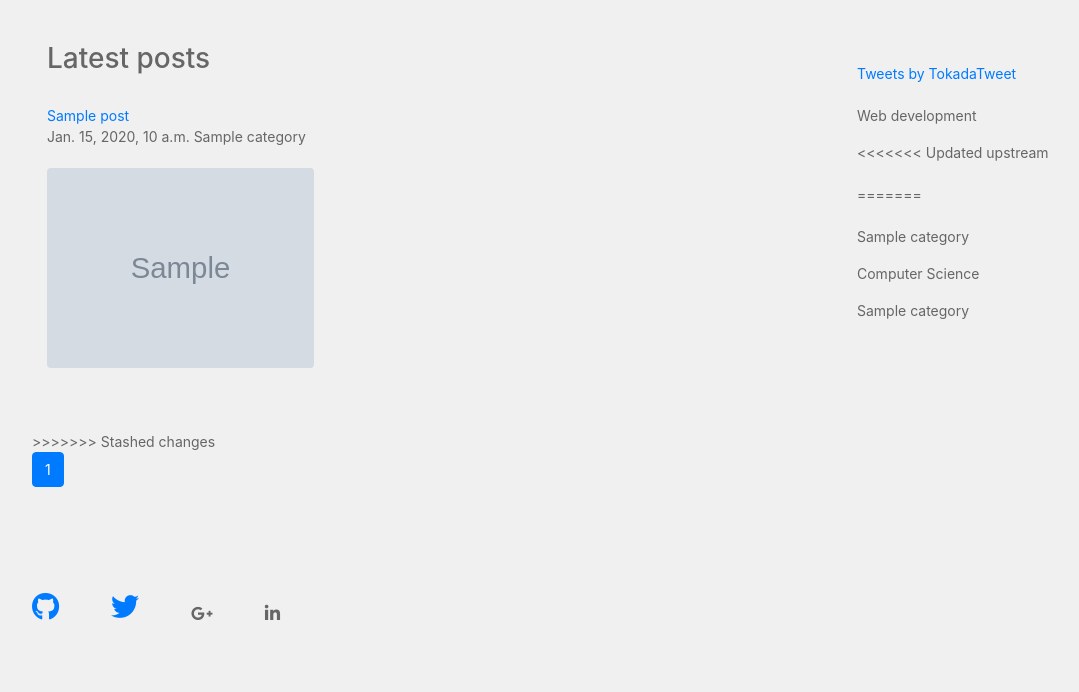
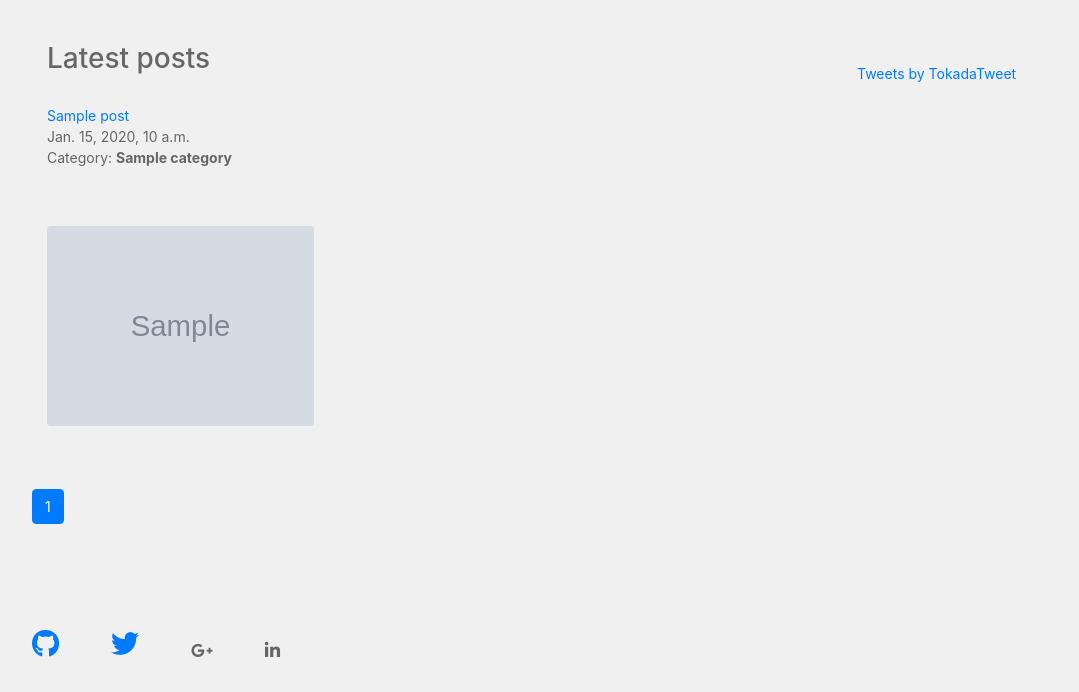
Before and after one commit to okd-hkd/blogProd, a Django app: template posts/templates/posts/post_list.html in a window 1280 px wide. Shown: the part 56-748 px from the top of the page, without its empty margins (53-1132 px from the left). Run offline with Django 3.2, Linux system fonts and the light colour scheme; the template is opened without the code that fills it: most values are stand-ins (such as "Sample title", 1, 10 or a date in 2020); grey boxes marked "Sample" are stand-in pictures; some libraries are stand-ins or nearby versions.

Commit message:
added category on index page

```diff
--- a/posts/models.py
+++ b/posts/models.py
@@ -11,7 +11,7 @@ class CategoryOfPost(models.Model):
 
     def __str__(self):
         return self.name
-#
+
 
 class Post(models.Model):
 
--- a/posts/templates/posts/post_list.html
+++ b/posts/templates/posts/post_list.html
@@ -11,9 +11,12 @@
 {% for post in post_list %}
 
 <a href="{% url 'posts:post_detail' post.id %}" class="list-title">{{ post.title }}</a>
-<br>
+    <br>
 {{ post.published }}
-    {{ post.category.name }}
+        <br>
+
+<p> {% trans "Category: " %} <span class="category_name"><b> {{ post.category.name }}</b></span>
+</p>
 
     {% if post.image %}
 
@@ -30,40 +33,27 @@
     <div class="col-md-3">
         <br><br>
             <a class="twitter-timeline" data-lang="en" data-width="250" data-height="200" data-theme="light" href="https://twitter.com/TokadaTweet?ref_src=twsrc%5Etfw">Tweets by TokadaTweet</a>
-<br><br>
-<p>Web development</p>
-<!--{% for post in post_list %}-->
-
-<<<<<<< Updated upstream
-    <br>
-    <br>
 
 
-
-=======
-<!--{% ifequal post.category.name web_development %}-->
-
-<!--{{ post.title }}<br>-->
-
-<!--{% endifequal %}-->
-
-<!--{% endfor %}-->
-<!--<br><br>-->
+        <br><br>
 
 <br><br>
-<p>{{ catepost.category.name }}</p>
-<p>Computer Science</p>
-{% for catepost in post_list %}
+<p></p>
 
-{{ catepost.category.name }}
+        <!--category list-->
 
-<!--{% ifequal catepost.category.name Computer_Science %}
-{{ catepost.title }}<br>
-{% endifequal %}-->
-{% endfor %}
+<!--<p>Computer Science</p>-->
+<!--{% for catepost in post_list %}-->
+
+<!--{{ catepost.category.name }}-->
+
+<!--{% ifequal catepost.category.name Web_devlopment %}-->
+<!--{{ catepost.title }}<br>-->
+<!--{% endifequal %}-->
+<!--{% endfor %}-->
 
     </div>
->>>>>>> Stashed changes
+
 </div>
 
 
```
Also changed, not shown: static/css/style.css (+8 -0 lines).
